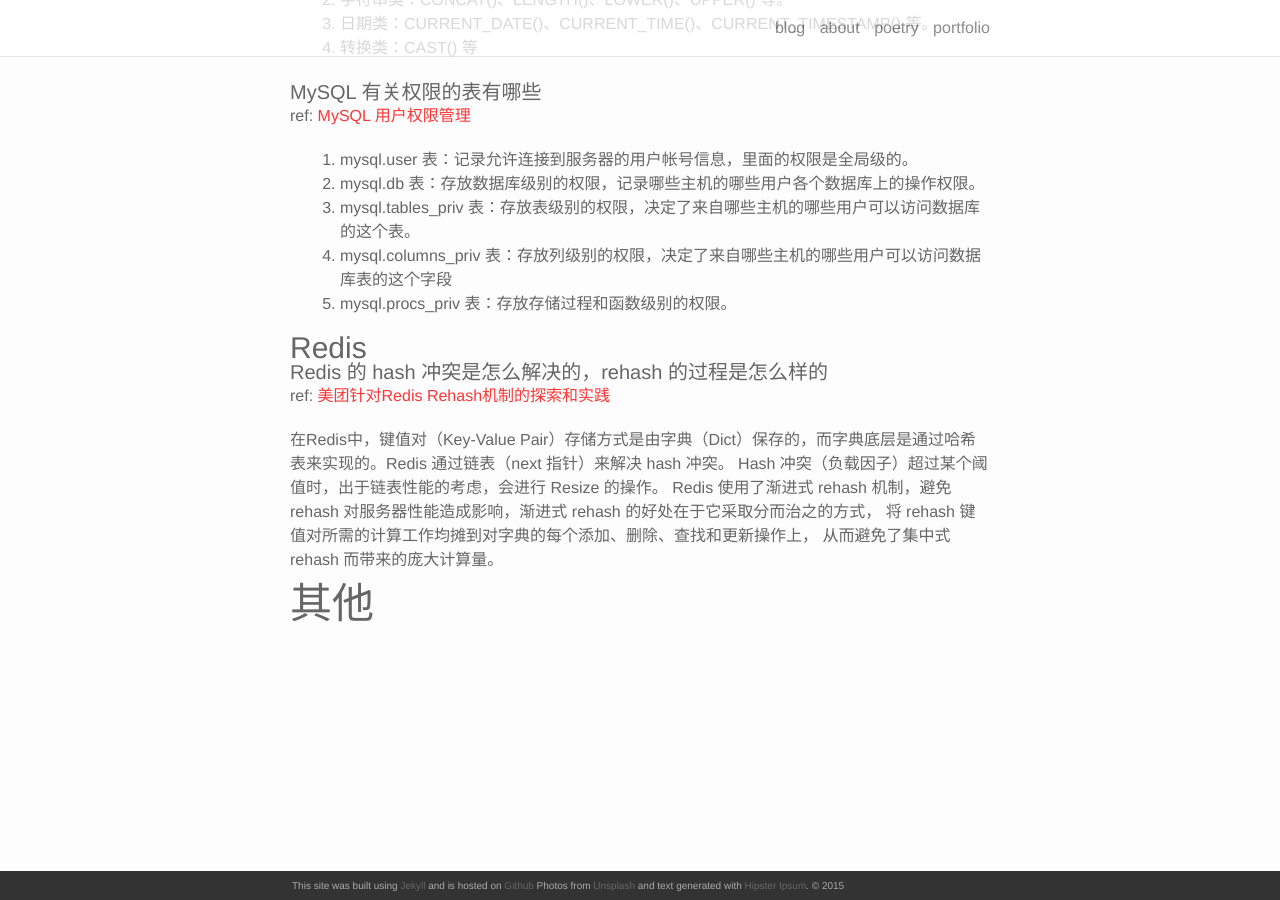
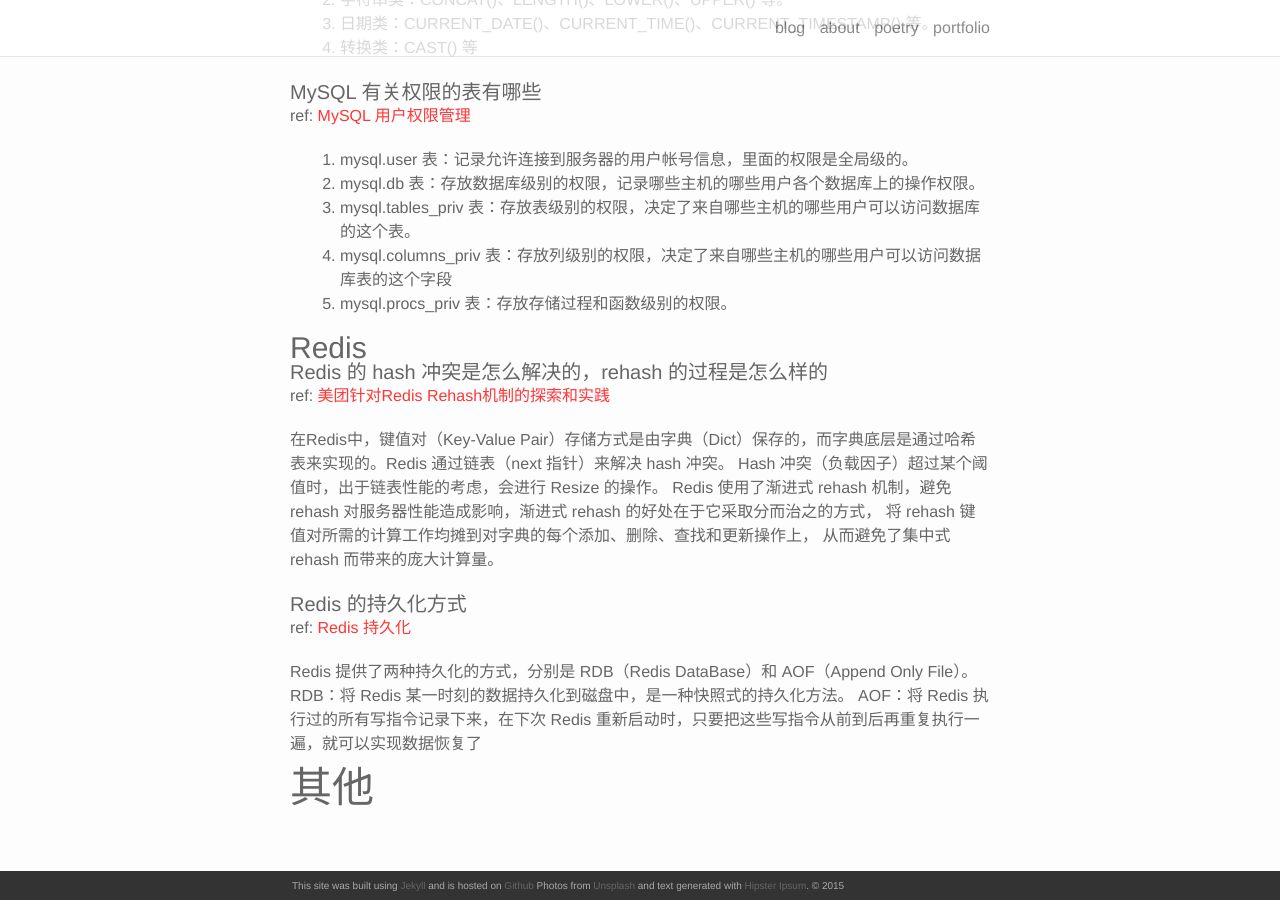
Before and after one commit to akmissxt/blog, a Jekyll site: the page built from _posts/2021-04-05-面试复习.markdown, in a window 1280 px wide and 900 px high, scrolled down 9453 px. Built offline with Jekyll 4.4.1, drawn with Linux system fonts in a browser that asks for light colours; nearby versions of some CDN libraries; our own code applies the rules of GitHub Pages for plain Markdown files.

Commit message:
update(面试复习): Redis 的持久化

```diff
--- a/_posts/2021-04-05-面试复习.markdown
+++ b/_posts/2021-04-05-面试复习.markdown
@@ -363,5 +363,12 @@ ref: [美团针对Redis Rehash机制的探索和实践](https://tech.meituan.com
 Hash 冲突（负载因子）超过某个阈值时，出于链表性能的考虑，会进行 Resize 的操作。
 Redis 使用了渐进式 rehash 机制，避免 rehash 对服务器性能造成影响，渐进式 rehash 的好处在于它采取分而治之的方式， 将 rehash 键值对所需的计算工作均摊到对字典的每个添加、删除、查找和更新操作上， 从而避免了集中式 rehash 而带来的庞大计算量。
 
+#### Redis 的持久化方式
+ref: [Redis 持久化](https://www.redis.com.cn/redis-persistence.html)
+
+Redis 提供了两种持久化的方式，分别是 RDB（Redis DataBase）和 AOF（Append Only File）。
+RDB：将 Redis 某一时刻的数据持久化到磁盘中，是一种快照式的持久化方法。
+AOF：将 Redis 执行过的所有写指令记录下来，在下次 Redis 重新启动时，只要把这些写指令从前到后再重复执行一遍，就可以实现数据恢复了
+
 
 ## 其他
```
